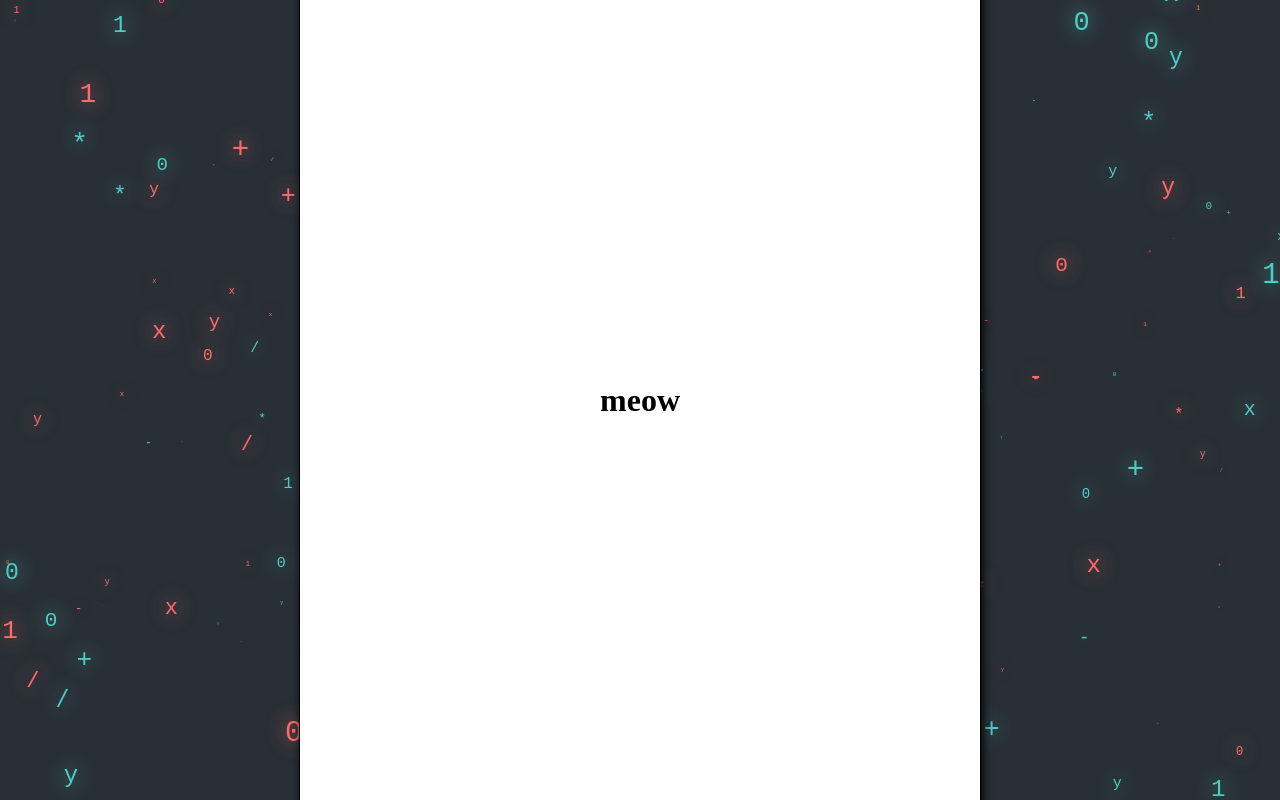
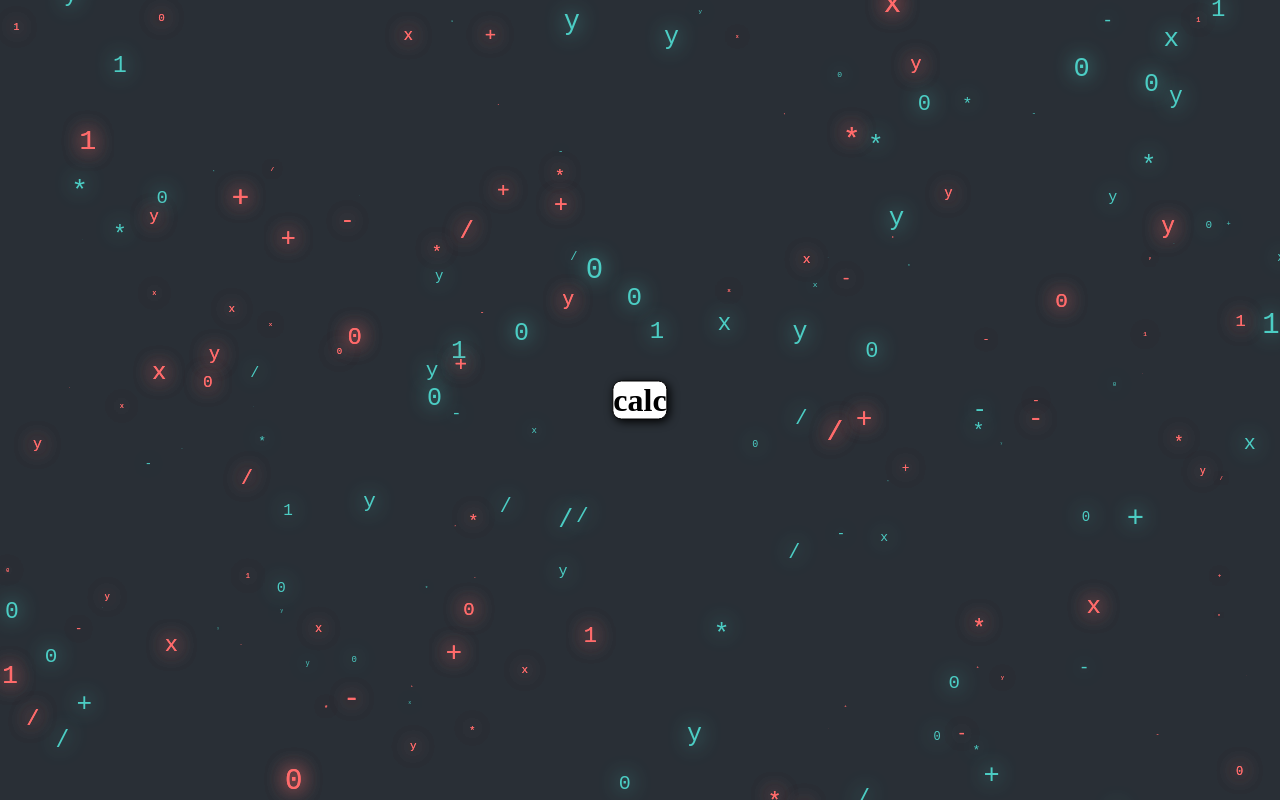
Before and after one commit to koutselakismanos/calculator, a plain HTML site: page index.html in a window 1280 px wide. Drawn offline with Linux system fonts and the light colour scheme; animation ran at ten frames a second.

Commit message:
Minor changes

```diff
--- a/index.html
+++ b/index.html
@@ -12,7 +12,7 @@
 <body>
     <div class="calculator-box">
 
-        <h1>meow</h1>
+        <h1>calc</h1>
     </div>
     <script src="main.js"></script>
 </body>
--- a/main.js
+++ b/main.js
@@ -23,7 +23,7 @@ class Symbol
 
     move()
     {
-        this.posY -= this.posZ.meow(0, 30, 0, 2);
+        this.posY -= this.posZ.meow(0, 30, 0, 1);
         if (this.posY <= 0)
             this.posY = window.innerHeight + 20;
     }
@@ -32,8 +32,8 @@ class Symbol
     {
         this.move();
         ctx.font = `${this.posZ}px Monospace`;
+        ctx.shadowBlur = 20;
         ctx.shadowColor = this.fillStyle;
-        ctx.shadowBlur = 20;
         ctx.fillStyle = this.fillStyle;
         ctx.fillText(this.symbolType, this.posX, this.posY);
     }
@@ -91,6 +91,7 @@ function generateRandomSymbols()
             Math.random() * window.innerHeight,
             Math.floor(Math.random() * maxZ)];
             symbolArray.push(new Symbol(randomSymbolType, '#FF6B6B', randomPositionX, randomPositionY, randomPositionZ));
+            symbolArray.push(new Symbol(randomSymbolType, 'hsl(0, 100%, 71%)', randomPositionX, randomPositionY, randomPositionZ));
         }
         else
         {
@@ -98,7 +99,7 @@ function generateRandomSymbols()
             Math.random() * window.innerWidth,
             Math.random() * window.innerHeight,
             Math.floor(Math.random() * maxZ)];
-            symbolArray.push(new Symbol(randomSymbolType, '#4ECDC4', randomPositionX, randomPositionY, randomPositionZ));
+            symbolArray.push(new Symbol(randomSymbolType, 'hsl(176, 56%, 55%)', randomPositionX, randomPositionY, randomPositionZ));
         }
     }
 }
--- a/style.css
+++ b/style.css
@@ -20,7 +20,6 @@ body {
     position: fixed;
     top: 50%;
     left: 50%;
-    padding: 400px 300px;
     transform: translate(-50%, -50%);
 
     border: 1px solid black;
```
